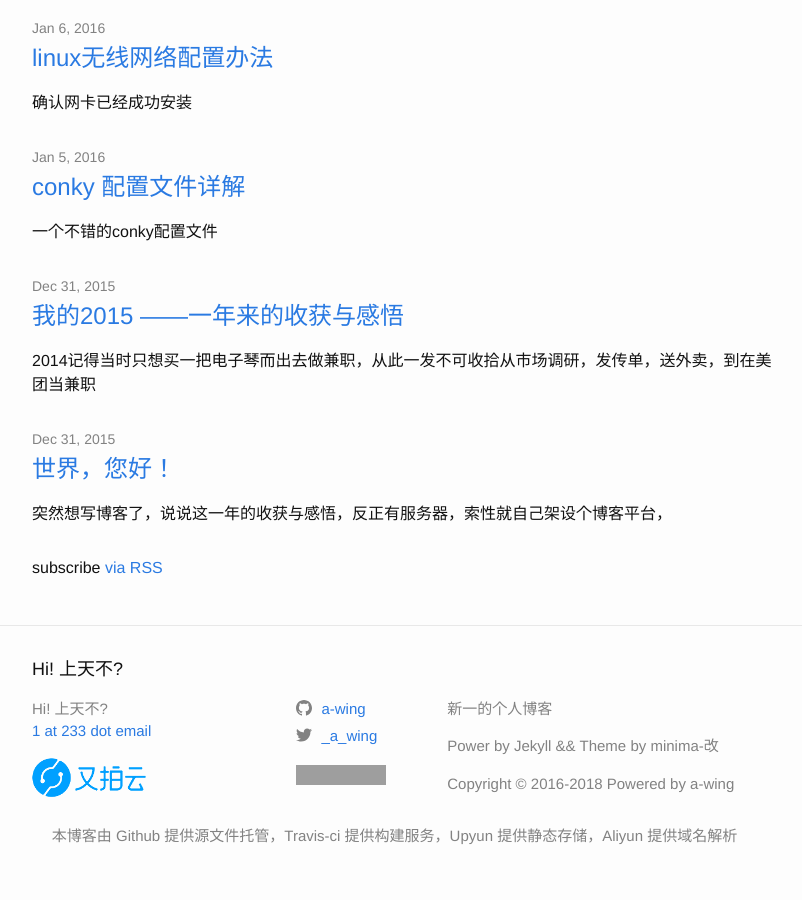
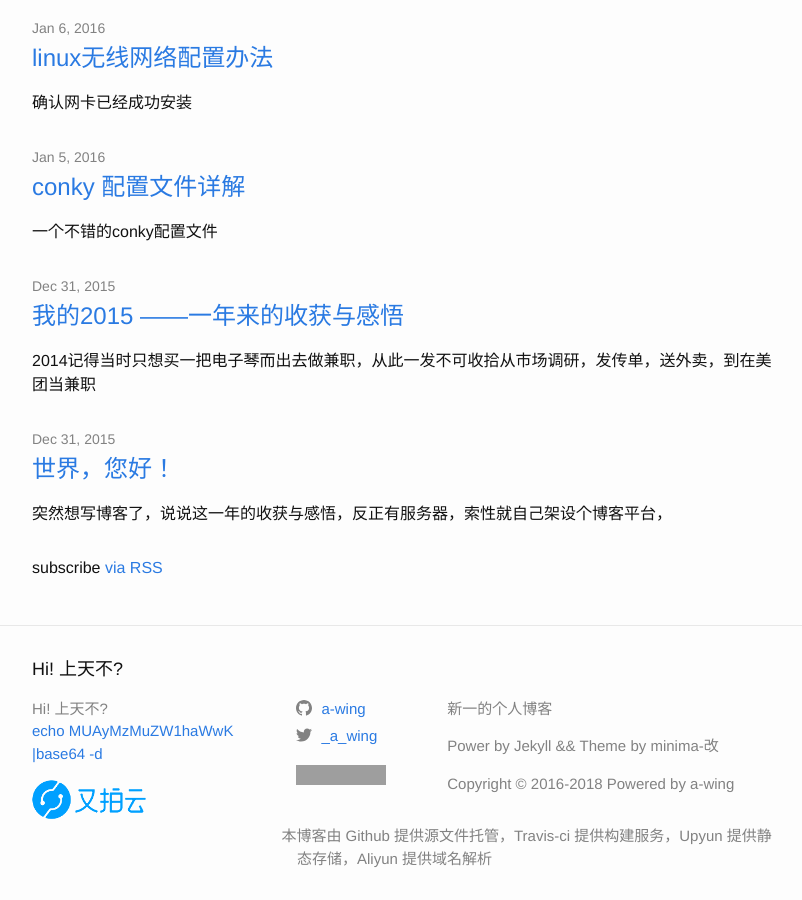
Before and after one commit to a-wing/blog, a Jekyll site: the page built from index.md, in a window 1280 px wide and 900 px high, scrolled down 4965 px. Shown: the whole window, without its empty margins (238-1040 px from the left). Built offline with Jekyll 4.4.1, drawn with Linux system fonts in a browser that asks for light colours; before the commit the page ends 5843 px from its top, so only the background shows below that; grey boxes are pictures that could not be loaded.

Commit message:
Change email

```diff
--- a/_config.yml
+++ b/_config.yml
@@ -14,7 +14,7 @@
 # You can create any custom variable you would like, and they will be accessible
 # in the templates via {{ site.myvariable }}.
 title: Hi! 上天不?
-email: 1 at 233 dot email
+email: echo MUAyMzMuZW1haWwK |base64 -d
 description: >- # this means to ignore newlines until "baseurl:"
   新一的个人博客
 baseurl: "" # the subpath of your site, e.g. /blog
```
